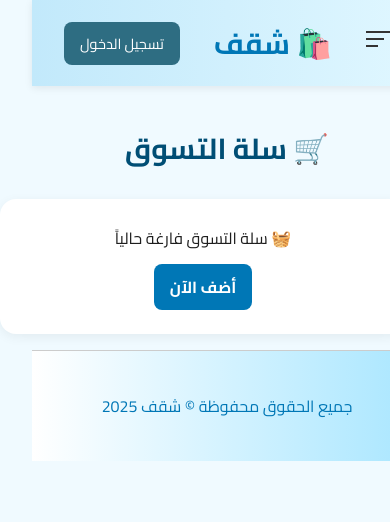
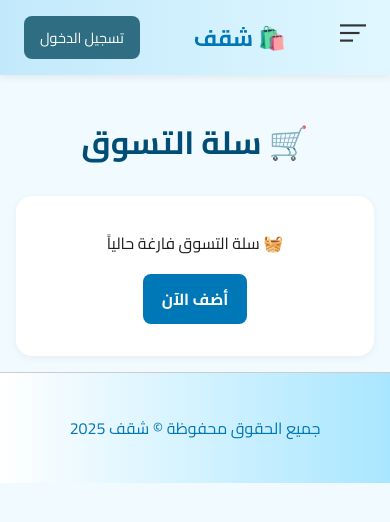
Before and after one commit to ON3eN/Yaser35, a Django app: page /cart/ in a window 390 px wide. Shown: the top 522 px of the page. Run offline with Django 5.2, Linux system fonts and the light colour scheme.

Commit message:
تنسيق سلة التسوق

```diff
--- a/templates/cart/cart.html
+++ b/templates/cart/cart.html
@@ -2,9 +2,9 @@
 <!DOCTYPE html>
 <html lang="ar" dir="rtl">
 <head>
-  <meta charset="UTF-8">
+  <meta charset="UTF-8" />
   <title>سلة التسوق - شقف</title>
-  <meta name="viewport" content="width=device-width, initial-scale=1.0">
+  <meta name="viewport" content="width=device-width, initial-scale=1.0" />
   <link href="https://fonts.googleapis.com/css2?family=Cairo:wght@400;600;800&display=swap" rel="stylesheet">
   <style>
     body {
@@ -22,16 +22,15 @@
 
     h1 {
       text-align: center;
-      font-size: 1.8rem;
       color: #004e75;
+      font-size: 2rem;
       margin-bottom: 1.5rem;
     }
 
     .cart-grid {
-      display: flex;
-      flex-wrap: wrap;
+      display: grid;
+      grid-template-columns: repeat(auto-fit, minmax(300px, 1fr));
       gap: 1rem;
-      justify-content: center;
     }
 
     .cart-item {
@@ -40,25 +39,11 @@
       box-shadow: 0 3px 12px rgba(0,0,0,0.06);
       overflow: hidden;
       position: relative;
-      width: calc(33.33% - 1rem);
-      min-width: 270px;
-    }
-
-    @media (max-width: 900px) {
-      .cart-item {
-        width: calc(50% - 1rem);
-      }
-    }
-
-    @media (max-width: 600px) {
-      .cart-item {
-        width: 100%;
-      }
     }
 
     .cart-img {
       width: 100%;
-      height: 170px;
+      height: 180px;
       object-fit: cover;
     }
 
@@ -146,8 +131,8 @@
     .coupon-section {
       margin-top: 1.5rem;
       display: flex;
+      flex-wrap: wrap;
       gap: 0.5rem;
-      flex-wrap: wrap;
     }
 
     .coupon-section input {
@@ -156,7 +141,7 @@
       border: 1px solid #ccc;
       border-radius: 10px;
       font-size: 1rem;
-      min-width: 200px;
+      min-width: 180px;
     }
 
     .coupon-section button {
@@ -235,16 +220,23 @@
       color: white;
     }
 
+    .empty-cart {
+      text-align: center;
+      padding: 2rem;
+      background: white;
+      border-radius: 16px;
+      box-shadow: 0 2px 8px rgba(0,0,0,0.05);
+    }
+
     .empty-link {
       display: inline-block;
-      margin-top: 0.7rem;
-      padding: 0.5rem 1rem;
+      margin-top: 1rem;
+      padding: 0.6rem 1.2rem;
       background: #0077b6;
       color: white;
       text-decoration: none;
       border-radius: 8px;
       font-weight: bold;
-      transition: background 0.2s ease;
     }
 
     .empty-link:hover {
@@ -307,7 +299,7 @@
       {% endif %}
     </div>
   {% else %}
-    <div class="cart-item" style="text-align:center; padding: 1.5rem;">
+    <div class="empty-cart">
       🧺 سلة التسوق فارغة حالياً
       <br>
       <a href="/store/products/" class="empty-link">أضف الآن</a>
--- a/templates/footer.html
+++ b/templates/footer.html
@@ -13,6 +13,8 @@
     body {
       margin: 0;
       font-family: 'Cairo', sans-serif;
+      background-color: #f0faff;
+      color: #1e1e1e;
     }
 
     footer {
@@ -26,8 +28,10 @@
   </style>
 </head>
 <body>
+
   <footer>
     <p>جميع الحقوق محفوظة &copy; شقف 2025</p>
   </footer>
+
 </body>
 </html>
--- a/templates/header.html
+++ b/templates/header.html
@@ -1,9 +1,9 @@
-<!-- header.html -->
+<!-- templates/header.html -->
 <style>
   .popup-menu {
     display: none;
     position: absolute;
-    top: 50px;
+    top: 60px;
     background: white;
     border-radius: 12px;
     box-shadow: 0 8px 20px rgba(0, 0, 0, 0.08);
@@ -15,11 +15,10 @@
 
   @keyframes fadeIn {
     from { opacity: 0; transform: translateY(-10px); }
-    to { opacity: 1; transform: translateY(0); }
+    to   { opacity: 1; transform: translateY(0); }
   }
 
-  .popup-menu a,
-  .popup-menu button {
+  .popup-menu a, .popup-menu button {
     display: flex;
     align-items: center;
     gap: 0.6rem;
@@ -40,18 +39,12 @@
     background: #f3f9fc;
   }
 
-  .popup-menu a {
-    color: #0d47a1;
-  }
+  .popup-menu a { color: #0d47a1; }
+  .popup-menu button { color: #c62828; }
 
-  .popup-menu button {
-    color: #c62828;
-  }
-</style>
-
-<header style="
+  header {
     background: linear-gradient(to right, #c2e9fb, #e0f7ff);
-  padding: 1rem 2rem;
+    padding: 1rem 1.5rem;
     font-family: 'Cairo', sans-serif;
     display: flex;
     align-items: center;
@@ -59,26 +52,9 @@
     box-shadow: 0 2px 8px rgba(0, 0, 0, 0.08);
     position: relative;
     z-index: 1000;
-">
-  <!-- قائمة الهمبرغر -->
-  <div style="position: relative;">
-    <div onclick="toggleNavMenu()" style="cursor: pointer; transition: transform 0.2s;" onmouseover="this.style.transform='scale(1.1)'" onmouseout="this.style.transform='scale(1)'">
-      <svg width="24" height="24" viewBox="0 0 24 24" fill="none">
-        <rect y="4" width="24" height="2" fill="#333"/>
-        <rect y="11" width="18" height="2" fill="#333"/>
-        <rect y="18" width="12" height="2" fill="#333"/>
-      </svg>
-    </div>
-    <div id="navMenu" class="popup-menu" style="right: 0;">
-      <a href="/">🏠 الرئيسية</a>
-      <a href="{% url 'store:products' %}">🛍 المنتجات</a>
-      <a href="/cart/">🛒 سلة التسوق</a>
-      <a href="#contact">📞 تواصل معنا</a>
-    </div>
-  </div>
+  }
 
-  <!-- الشعار -->
-  <a href="/" style="
+  .header-logo {
     font-size: 1.8rem;
     font-weight: bold;
     color: #0077b6;
@@ -86,15 +62,13 @@
     display: flex;
     align-items: center;
     transition: transform 0.2s;
-  " onmouseover="this.style.transform='scale(1.05)'" onmouseout="this.style.transform='scale(1)'">
-    🛍️ شقف
-  </a>
+  }
 
-  <!-- الحساب -->
-  <div style="display: flex; align-items: center; position: relative;">
-    {% if user.is_authenticated %}
-      <div style="position: relative;">
-        <div class="avatar" onclick="toggleUserMenu()" style="
+  .header-logo:hover {
+    transform: scale(1.05);
+  }
+
+  .avatar {
     width: 42px;
     height: 42px;
     background-color: #2e6d82;
@@ -105,7 +79,29 @@
     border-radius: 50%;
     cursor: pointer;
     transition: transform 0.2s;
-        " onmouseover="this.style.transform='scale(1.1)'" onmouseout="this.style.transform='scale(1)'">
+  }
+
+  .avatar:hover {
+    transform: scale(1.1);
+  }
+
+  @media (max-width: 600px) {
+    header {
+      flex-direction: row-reverse;
+    }
+
+    .header-logo {
+      font-size: 1.4rem;
+    }
+  }
+</style>
+
+<header>
+  <!-- يسار: قائمة المستخدم -->
+  <div style="display: flex; align-items: center;">
+    {% if user.is_authenticated %}
+      <div style="position: relative;">
+        <div class="avatar" onclick="toggleUserMenu()">
           {{ user.username|slice:":1"|upper }}
         </div>
         <div id="userMenu" class="popup-menu" style="left: 0;">
@@ -121,30 +117,47 @@
       <a href="{% url 'account:login' %}" style="
         background-color: #2e6d82;
         color: white;
-        text-decoration: none;
         padding: 0.5rem 1rem;
         border-radius: 8px;
-        display: flex;
-        align-items: center;
-        gap: 0.4rem;
         font-size: 0.9rem;
+        text-decoration: none;
         transition: transform 0.2s;
       " onmouseover="this.style.transform='scale(1.05)'" onmouseout="this.style.transform='scale(1)'">
         تسجيل الدخول
       </a>
     {% endif %}
   </div>
+
+  <!-- الوسط: الشعار -->
+  <a href="/" class="header-logo">🛍️ شقف</a>
+
+  <!-- يمين: قائمة الهمبرغر -->
+  <div style="position: relative;">
+    <div onclick="toggleNavMenu()" style="cursor: pointer;">
+      <svg width="26" height="26" viewBox="0 0 24 24" fill="none">
+        <rect y="4" width="24" height="2" fill="#333"/>
+        <rect y="11" width="18" height="2" fill="#333"/>
+        <rect y="18" width="12" height="2" fill="#333"/>
+      </svg>
+    </div>
+    <div id="navMenu" class="popup-menu" style="right: 0;">
+      <a href="/">🏠 الرئيسية</a>
+      <a href="{% url 'store:products' %}">🛍 المنتجات</a>
+      <a href="/cart/">🛒 سلة التسوق</a>
+      <a href="#contact">📞 تواصل معنا</a>
+    </div>
+  </div>
 </header>
 
 <script>
   function toggleUserMenu() {
     const menu = document.getElementById("userMenu");
-    menu.style.display = (menu.style.display === "block") ? "none" : "block";
+    if (menu) menu.style.display = (menu.style.display === "block") ? "none" : "block";
   }
 
   function toggleNavMenu() {
     const menu = document.getElementById("navMenu");
-    menu.style.display = (menu.style.display === "block") ? "none" : "block";
+    if (menu) menu.style.display = (menu.style.display === "block") ? "none" : "block";
   }
 
   document.addEventListener("click", function (e) {
```
Lines whose indentation alone changed are shown as unchanged.
